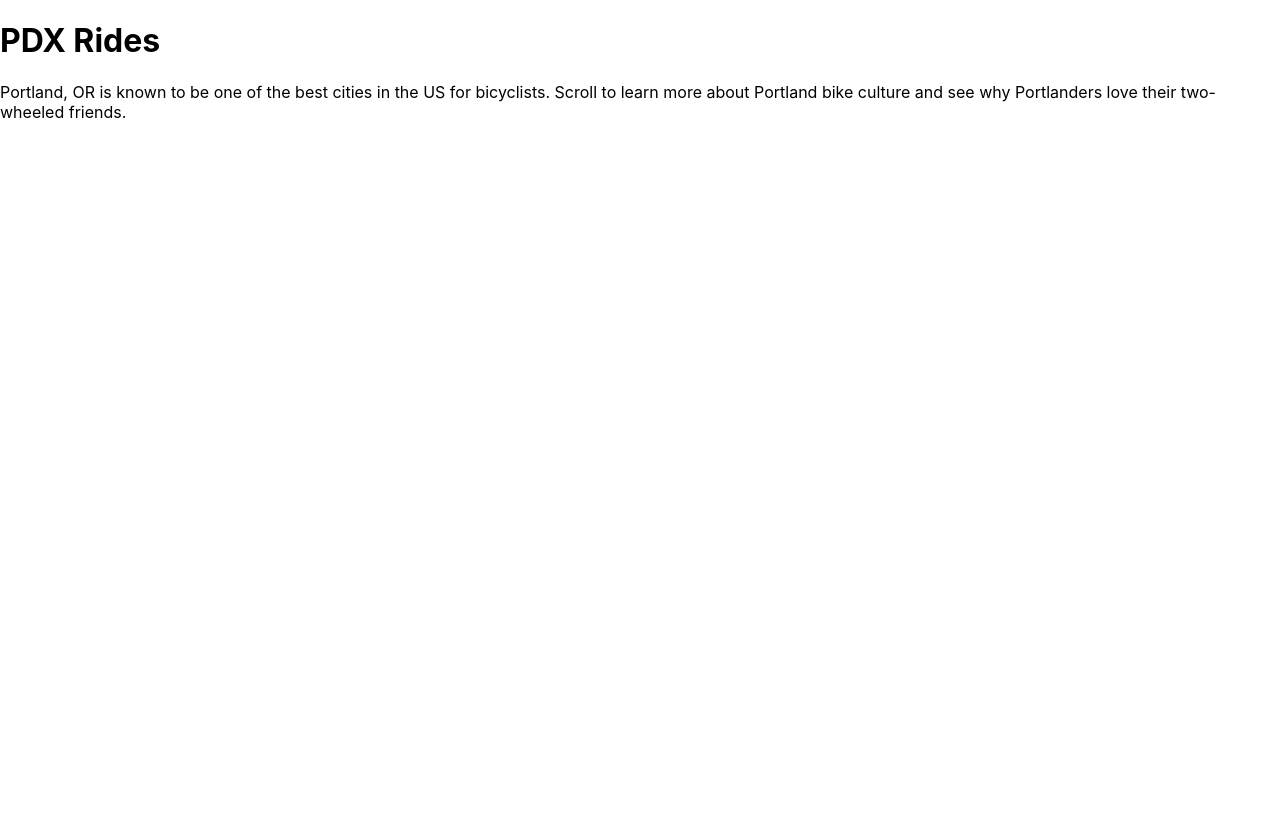
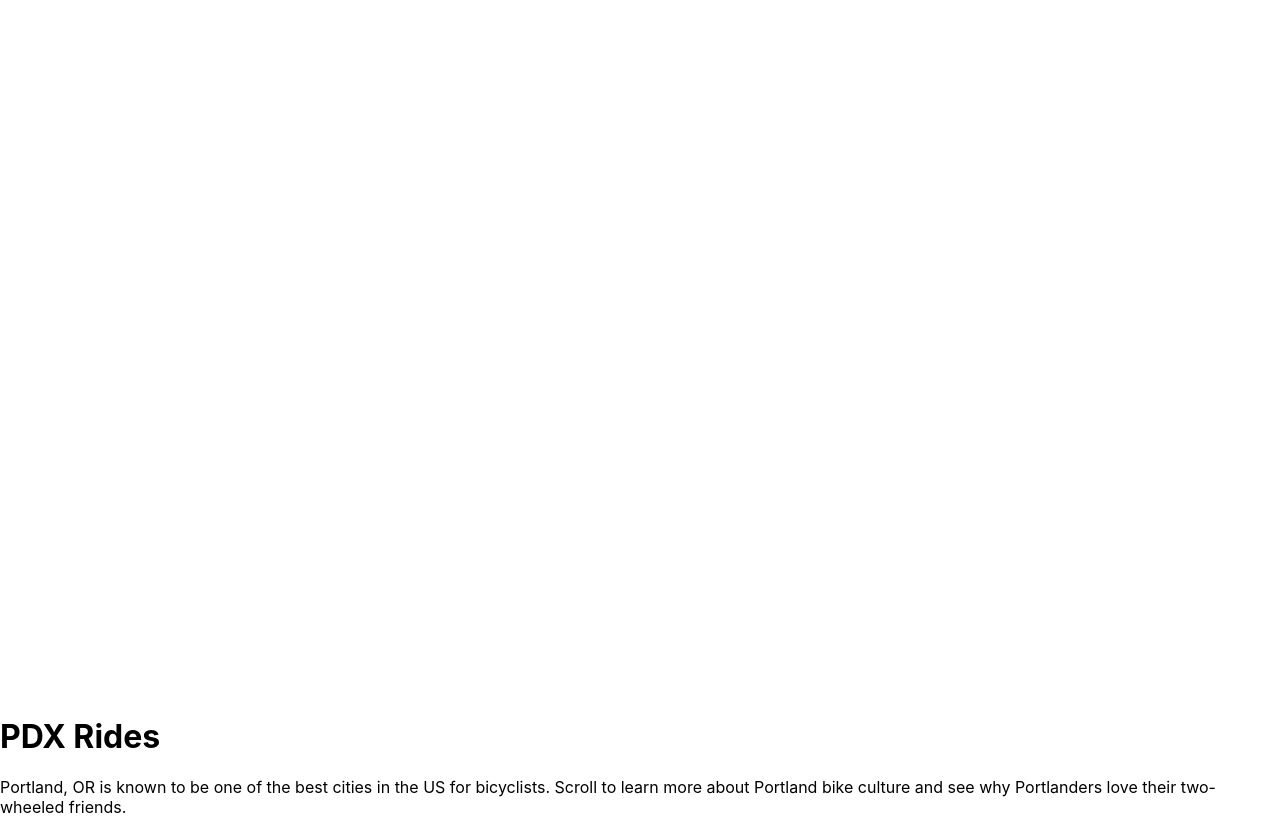
Before and after one commit to cadams8238/PDX-Rides, a React (Create React App) app: page / in a window 1280 px wide. Before the commit the page ends 800 px from the top, so only its background shows below. Built offline with nearby package versions, Linux system fonts and the light colour scheme.

Commit message:
added bike icon to LandingPage, unstyled

```diff
--- a/src/components/LandingPage.js
+++ b/src/components/LandingPage.js
@@ -4,6 +4,7 @@ const LandingPage = () => {
 	return (
 		<div>
 			<header>
+				<img src={require("../assets/bike.svg")} alt="bike icon" />
 				<h1>
 					PDX <span>Rides</span>
 				</h1>
```
Also changed, not shown: src/assets/bike.svg (added).
